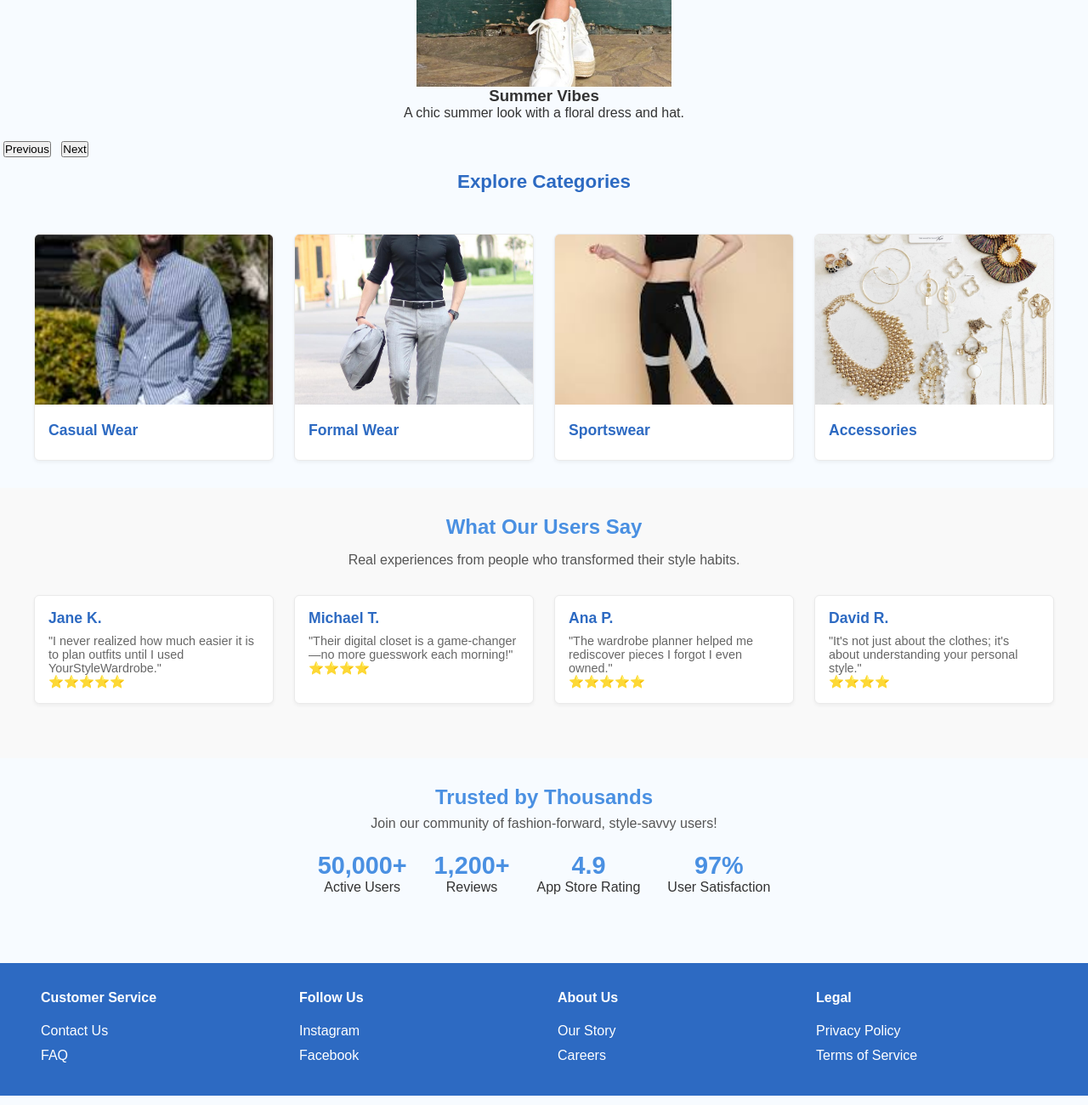
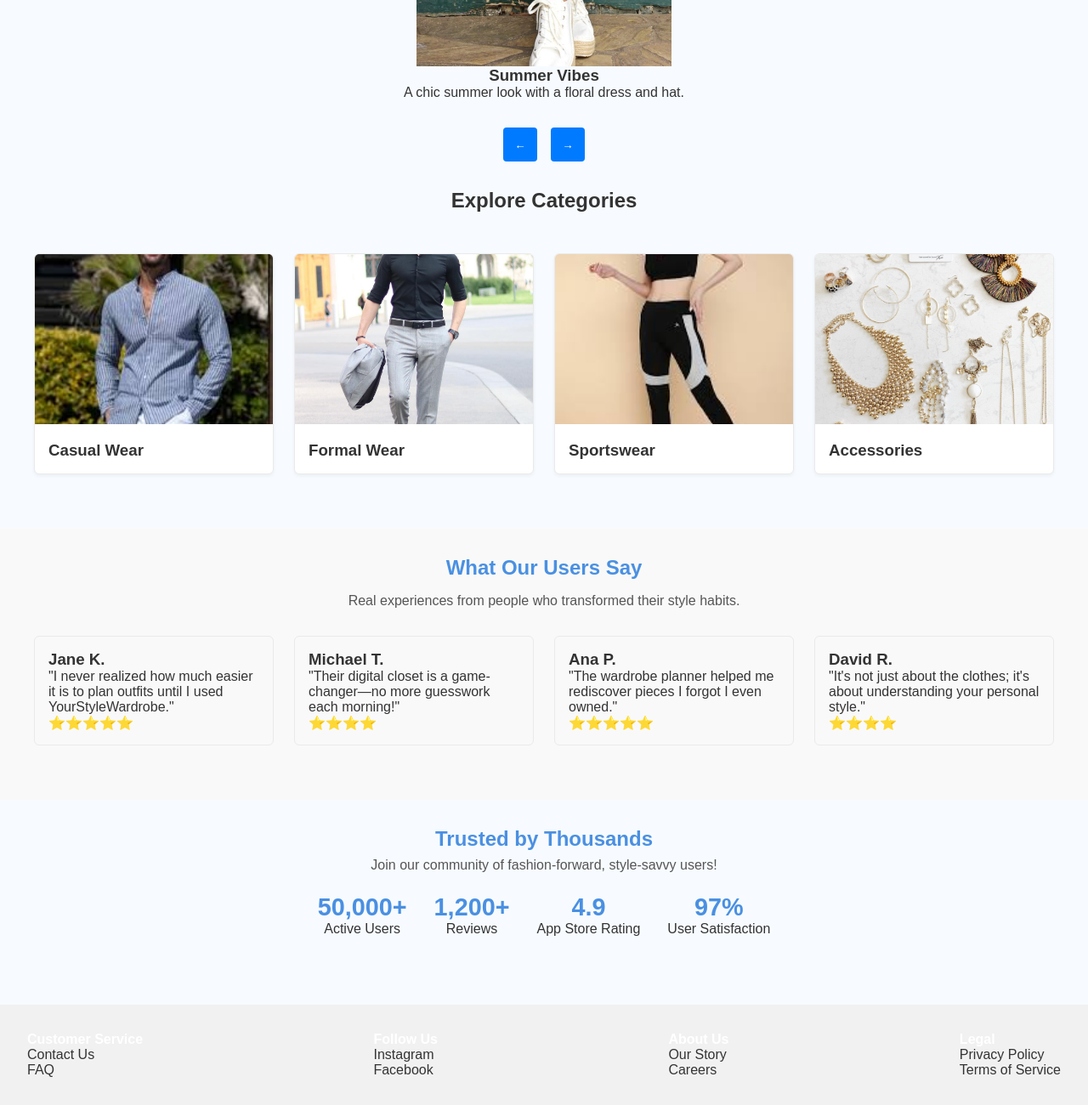
Before and after one commit to yogeshpai96/my-fashion-site, a plain HTML site: page index.html in a window 1280 px wide. Shown: the part 1063-2363 px from the top of the page at 85% size. Drawn offline with Linux system fonts and the light colour scheme.

Commit message:
Update index.html

```diff
--- a/index.html
+++ b/index.html
@@ -6,7 +6,7 @@
   <title>YourStyleWardrobe | Home</title>
   <link rel="stylesheet" href="style.css" />
   <style>
-    /* Minimal dark mode styling (unchanged) */
+    /* Basic dark mode styling */
     body.dark-mode {
       background-color: #333;
       color: #fff;
@@ -34,7 +34,7 @@
     /* Make the image square */
     .image-container {
       position: relative;
-      width: 300px;       /* Adjust to your preferred size */
+      width: 300px;       /* Adjust as preferred */
       margin: 0 auto;     /* Center the container */
       padding-top: 100%;  /* 1:1 aspect ratio */
       overflow: hidden;
@@ -46,25 +46,37 @@
       object-fit: cover;
     }
     .carousel-controls {
-      margin-top: 0.5rem;
+      display: flex;
+      justify-content: center;  /* Center the buttons */
+      margin-top: 1rem;
+      gap: 1rem;
     }
     .carousel-controls button {
-      margin: 0 0.25rem;
+      width: 40px;
+      height: 40px;
+      background-color: #007bff;
+      color: #fff;
+      border: none;
+      border-radius: 4px;
       cursor: pointer;
+      font-weight: bold;
+    }
+    .carousel-controls button:hover {
+      background-color: #0056b3;
     }
   </style>
 </head>
 <body>
 
   <!-- Navigation Bar -->
-  <nav class="navbar">
-    <div class="logo">YourStyleWardrobe</div>
-    <div class="nav-links">
-      <a href="index.html">Home</a>
-      <a href="wardrobe.html">Wardrobe Planner</a>
-      <a href="outfit.html">Digital Closet</a>
-      <!-- Light/Dark Mode Toggle Button -->
-      <button id="theme-toggle" class="btn" style="margin-left: 1rem;">Toggle Dark Mode</button>
+  <nav class="navbar" style="display: flex; justify-content: space-between; align-items: center; padding: 1rem 2rem; background-color: #fefefe;">
+    <div class="logo" style="font-weight: bold; font-size: 1.2rem;">YourStyleWardrobe</div>
+    <div class="nav-links" style="display: flex; align-items: center;">
+      <a href="index.html" style="margin-right: 1rem; text-decoration: none; color: #333;">Home</a>
+      <a href="wardrobe.html" style="margin-right: 1rem; text-decoration: none; color: #333;">Wardrobe Planner</a>
+      <a href="outfit.html" style="margin-right: 1rem; text-decoration: none; color: #333;">Digital Closet</a>
+      <!-- Dark Mode Toggle -->
+      <button id="theme-toggle" style="padding: 0.5rem 1rem; cursor: pointer;">Dark Mode</button>
     </div>
   </nav>
 
@@ -78,7 +90,7 @@
 
   <!-- Carousel: Featured Outfits (square images) -->
   <section class="featured-outfits">
-    <h2 class="section-title">Featured Outfits</h2>
+    <h2 style="text-align: center; margin-bottom: 1rem;">Featured Outfits</h2>
     <div class="carousel-container">
       <!-- Slide 1 -->
       <div class="carousel-slide">
@@ -106,36 +118,36 @@
       </div>
     </div>
     <div class="carousel-controls">
-      <button id="prevSlide">Previous</button>
-      <button id="nextSlide">Next</button>
+      <button id="prevSlide">←</button>
+      <button id="nextSlide">→</button>
     </div>
   </section>
 
   <!-- Explore Categories -->
-  <section class="explore-categories">
-    <h2 class="section-title">Explore Categories</h2>
-    <div class="cards-container">
-      <div class="card">
-        <img src="casual-wear.jpg" alt="Casual Wear" />
-        <div class="card-content">
+  <section class="explore-categories" style="padding: 2rem 0;">
+    <h2 style="text-align: center; margin-bottom: 1rem;">Explore Categories</h2>
+    <div class="cards-container" style="display: grid; grid-template-columns: repeat(auto-fill, minmax(240px, 1fr)); gap: 1.5rem; max-width: 1200px; margin: 0 auto;">
+      <div class="card" style="border: 1px solid #eaeaea; border-radius: 6px; overflow: hidden;">
+        <img src="casual-wear.jpg" alt="Casual Wear" style="width: 100%; height: 200px; object-fit: cover;" />
+        <div style="padding: 1rem;">
           <h3>Casual Wear</h3>
         </div>
       </div>
-      <div class="card">
-        <img src="formal-wear.jpg" alt="Formal Wear" />
-        <div class="card-content">
+      <div class="card" style="border: 1px solid #eaeaea; border-radius: 6px; overflow: hidden;">
+        <img src="formal-wear.jpg" alt="Formal Wear" style="width: 100%; height: 200px; object-fit: cover;" />
+        <div style="padding: 1rem;">
           <h3>Formal Wear</h3>
         </div>
       </div>
-      <div class="card">
-        <img src="sportswear.jpg" alt="Sportswear" />
-        <div class="card-content">
+      <div class="card" style="border: 1px solid #eaeaea; border-radius: 6px; overflow: hidden;">
+        <img src="sportswear.jpg" alt="Sportswear" style="width: 100%; height: 200px; object-fit: cover;" />
+        <div style="padding: 1rem;">
           <h3>Sportswear</h3>
         </div>
       </div>
-      <div class="card">
-        <img src="accessories.jpg" alt="Accessories" />
-        <div class="card-content">
+      <div class="card" style="border: 1px solid #eaeaea; border-radius: 6px; overflow: hidden;">
+        <img src="accessories.jpg" alt="Accessories" style="width: 100%; height: 200px; object-fit: cover;" />
+        <div style="padding: 1rem;">
           <h3>Accessories</h3>
         </div>
       </div>
@@ -146,34 +158,26 @@
   <section style="padding: 2rem 0; background-color: #f9f9f9;">
     <h2 style="text-align: center; color: #4A90E2; margin-bottom: 1rem;">What Our Users Say</h2>
     <p style="text-align: center; color: #555;">Real experiences from people who transformed their style habits.</p>
-    <div class="cards-container">
-      <div class="card" style="max-width: 300px;">
-        <div class="card-content">
+    <div style="display: grid; grid-template-columns: repeat(auto-fill, minmax(240px, 1fr)); gap: 1.5rem; max-width: 1200px; margin: 0 auto; padding: 2rem 0;">
+      <div style="border: 1px solid #eaeaea; border-radius: 6px; padding: 1rem; max-width: 300px; margin: 0 auto;">
         <h3>Jane K.</h3>
         <p>"I never realized how much easier it is to plan outfits until I used YourStyleWardrobe."</p>
         <p>⭐⭐⭐⭐⭐</p>
       </div>
-      </div>
-      <div class="card" style="max-width: 300px;">
-        <div class="card-content">
+      <div style="border: 1px solid #eaeaea; border-radius: 6px; padding: 1rem; max-width: 300px; margin: 0 auto;">
         <h3>Michael T.</h3>
         <p>"Their digital closet is a game-changer—no more guesswork each morning!"</p>
         <p>⭐⭐⭐⭐</p>
       </div>
-      </div>
-      <div class="card" style="max-width: 300px;">
-        <div class="card-content">
+      <div style="border: 1px solid #eaeaea; border-radius: 6px; padding: 1rem; max-width: 300px; margin: 0 auto;">
         <h3>Ana P.</h3>
         <p>"The wardrobe planner helped me rediscover pieces I forgot I even owned."</p>
         <p>⭐⭐⭐⭐⭐</p>
       </div>
-      </div>
-      <div class="card" style="max-width: 300px;">
-        <div class="card-content">
+      <div style="border: 1px solid #eaeaea; border-radius: 6px; padding: 1rem; max-width: 300px; margin: 0 auto;">
         <h3>David R.</h3>
         <p>"It's not just about the clothes; it's about understanding your personal style."</p>
         <p>⭐⭐⭐⭐</p>
-        </div>
       </div>
     </div>
   </section>
@@ -203,34 +207,34 @@
   </section>
 
   <!-- Footer -->
-  <footer>
-    <div class="footer-container">
-      <div class="footer-column">
+  <footer style="background-color: #f1f1f1; padding: 2rem;">
+    <div style="display: flex; justify-content: space-between; flex-wrap: wrap; row-gap: 1rem;">
+      <div>
         <h4>Customer Service</h4>
-        <ul>
-          <li><a href="#">Contact Us</a></li>
-          <li><a href="#">FAQ</a></li>
+        <ul style="list-style: none; padding: 0;">
+          <li><a href="#" style="text-decoration: none; color: #333;">Contact Us</a></li>
+          <li><a href="#" style="text-decoration: none; color: #333;">FAQ</a></li>
         </ul>
       </div>
-      <div class="footer-column">
+      <div>
         <h4>Follow Us</h4>
-        <ul>
-          <li><a href="#">Instagram</a></li>
-          <li><a href="#">Facebook</a></li>
+        <ul style="list-style: none; padding: 0;">
+          <li><a href="#" style="text-decoration: none; color: #333;">Instagram</a></li>
+          <li><a href="#" style="text-decoration: none; color: #333;">Facebook</a></li>
         </ul>
       </div>
-      <div class="footer-column">
+      <div>
         <h4>About Us</h4>
-        <ul>
-          <li><a href="#">Our Story</a></li>
-          <li><a href="#">Careers</a></li>
+        <ul style="list-style: none; padding: 0;">
+          <li><a href="#" style="text-decoration: none; color: #333;">Our Story</a></li>
+          <li><a href="#" style="text-decoration: none; color: #333;">Careers</a></li>
         </ul>
       </div>
-      <div class="footer-column">
+      <div>
         <h4>Legal</h4>
-        <ul>
-          <li><a href="#">Privacy Policy</a></li>
-          <li><a href="#">Terms of Service</a></li>
+        <ul style="list-style: none; padding: 0;">
+          <li><a href="#" style="text-decoration: none; color: #333;">Privacy Policy</a></li>
+          <li><a href="#" style="text-decoration: none; color: #333;">Terms of Service</a></li>
         </ul>
       </div>
     </div>
@@ -238,7 +242,7 @@
 
   <!-- Inline JavaScript -->
   <script>
-    // Light/Dark Mode Toggle
+    // Dark Mode Toggle
     const themeToggleBtn = document.getElementById('theme-toggle');
     themeToggleBtn.addEventListener('click', () => {
       document.body.classList.toggle('dark-mode');
```
Lines whose indentation alone changed are shown as unchanged.
